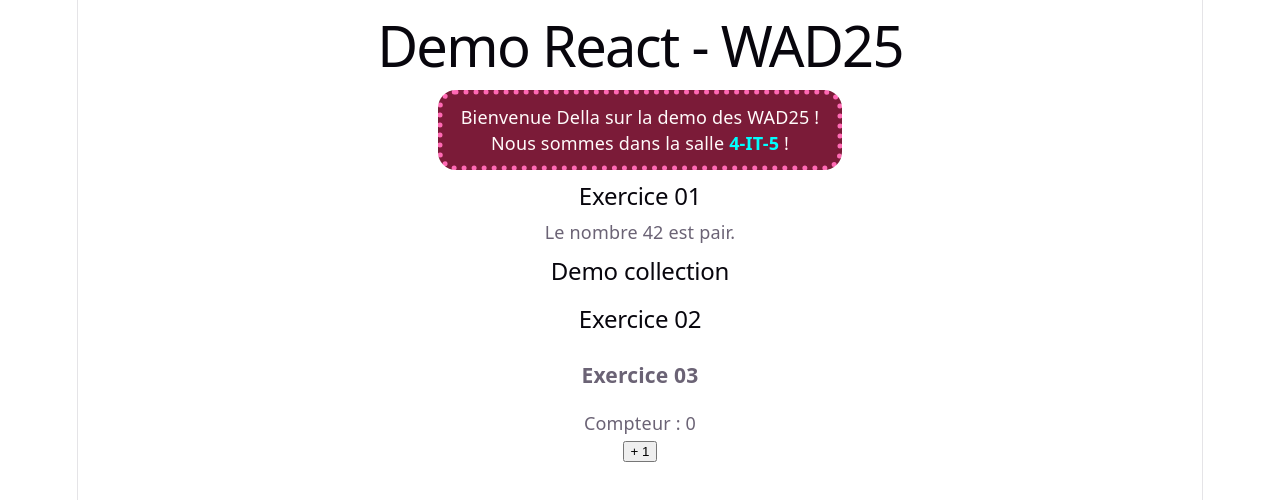
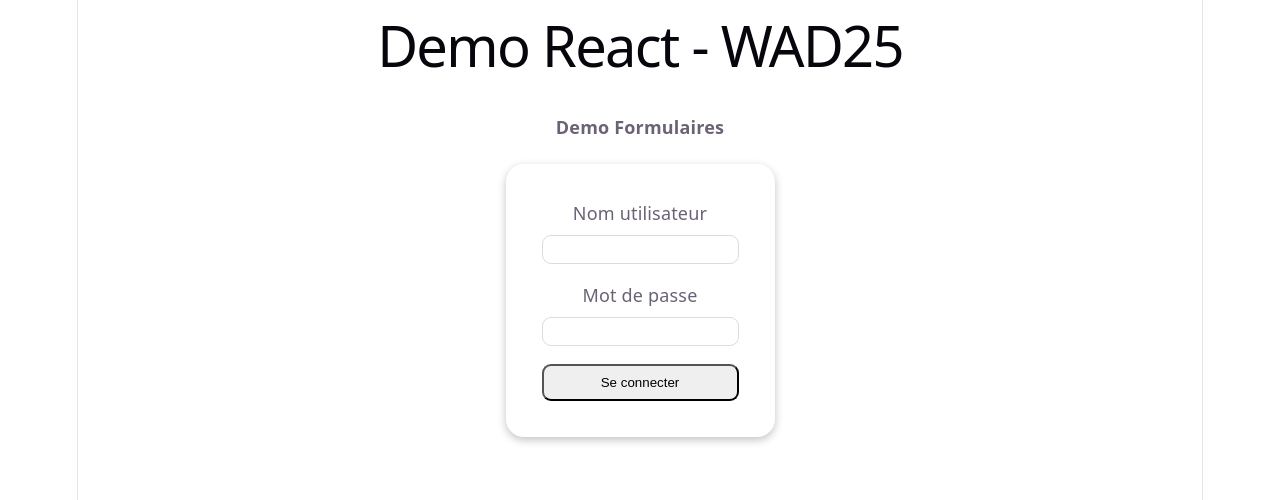
Before and after one commit to Formation-JS/I3_Wad25_React__01_Intro, a React (Vite) app: page / in a window 1280 px wide. Shown: the top 500 px of the page. Built offline with nearby package versions, Linux system fonts and the light colour scheme.

Commit message:
demo formulaire simple avec state

```diff
--- a/src/App.jsx
+++ b/src/App.jsx
@@ -2,6 +2,7 @@
 import Exo01 from './components/Exo/Exo01'
 import Exo02 from './components/Exo/Exo02'
 import Exo03 from './components/Exo/Exo03'
+import { LoginForm } from './components/Formulaires/LoginForm'
 import PokemonTable from './components/PokemonTable/PokemonTable'
 import Welcome from './components/Welcome/Welcome'
 import pokemons from './data/pokemons.json'
@@ -12,21 +13,25 @@
   return (
     <>
       <h1>Demo React - WAD25</h1>
-      <Welcome name="Della" />
+      {/* <Welcome name="Della" /> */}
 
-      <h2>Exercice 01</h2>
-      <Exo01 value={42} />
+      {/* <h2>Exercice 01</h2> */}
+      {/* <Exo01 value={42} /> */}
       {/* <Exo01 value={0} /> */}
       {/* <Exo01 value={13} /> */}
 
-      <h2>Demo collection</h2>
+      {/* <h2>Demo collection</h2> */}
       {/* <PokemonTable pokemons={pokemons} /> */}
 
-      <h2>Exercice 02</h2>
+      {/* <h2>Exercice 02</h2> */}
       {/* <Exo02 products={products} /> */}
 
-      <h3>Exercice 03</h3>
-      <Exo03 />
+      {/* <h3>Exercice 03</h3> */}
+      {/* <Exo03 /> */}
+
+      <h4>Demo Formulaires</h4>
+      <LoginForm />
+
     </>
   )
 }
--- /dev/null
+++ b/src/components/Formulaires/LoginForm.jsx
@@ -0,0 +1,69 @@
+import { useState } from "react";
+import style from "./LoginForm.module.css";
+
+
+//function LoginForm() {}
+
+// autre façon d'écrire les composants : dans des fonctions fléchées
+export const LoginForm = () => {
+    // On utilise la hook useState pour créer une variable d'état qui s'appelle username et une fonction setUserName qui permettra de la modifier
+    const [username, setUserName] = useState("");
+    const [password, setPassword] = useState("");
+    const [success, setSuccess] = useState(); /* valeur par défaut si pas fournie : undefined */
+
+    const changeValueUserName = (event) => {
+        // console.log(event);
+        // event est un objet qui contient toutes les infos sur l'évènement onChange qui vient d'être déclenché
+        // On souhaite récupérer la valeur tapée dans l'input, elle se trouve dans event.target.value
+        console.log(event.target.value);
+
+        // On va appeler la fonction qui permet de modifier le state pour le userName
+        setUserName(event.target.value);
+        setSuccess();
+    }
+
+    const handleSubmit = (event) => {
+        event.preventDefault(); /* annule le comportement par défaut d'un event, ici, annule le fait que le submit recharge la page */
+
+        // ⚠️ On va faire une vérification à l'arrache mais normalement on fait une requête à notre back
+        if(username === 'AurélienS' && password === 'jaimepicsou'){
+            setSuccess(true);
+            setUserName("");
+            setPassword("");
+        }
+        else {
+            setSuccess(false);
+        }
+    }
+
+    return (
+        <div className={style.login}>
+            <form className={style.form} onSubmit={handleSubmit}>
+
+                <div className={style["form-group"]}>
+                    <label htmlFor="username">Nom utilisateur</label>
+                    <input id="username" type="text" value={username} onChange={changeValueUserName} />
+                </div>
+
+                <div className={style["form-group"]}>
+                    <label htmlFor="pwd">Mot de passe</label>
+                    <input id="pwd" type="password"
+                        value={password}
+                        onChange={ (event) => { setPassword(event.target.value); setSuccess(); } }/>
+                </div>
+
+                <button type="submit">Se connecter</button>
+                {
+                    (success ?
+                        <span className={style.success}>Bonjour Aurélien, Picsou est heureux de vous voir.</span>
+                        :
+                        (success === false) ?
+                            <span className={style.fail}>Vos informations de connexion sont éronnées</span>
+                        :
+                        ""
+                    )
+                }
+            </form>
+        </div>
+    )
+}
--- /dev/null
+++ b/src/components/Formulaires/LoginForm.module.css
@@ -0,0 +1,43 @@
+.login {
+
+    width: fit-content;
+    margin: 0 auto;
+    padding: 2rem;
+    border-radius: 1rem;
+
+    box-shadow: rgba(0, 0, 0, 0.24) 0px 3px 8px;
+}
+
+.form {
+    display: flex;
+    flex-direction: column;
+    gap : 1rem;
+
+    button {
+        padding: 0.5rem;
+        border-radius: 0.5rem;
+
+    }
+}
+
+.form-group {
+    display: flex;
+    flex-direction: column;
+    gap : 0.5rem;
+
+    input {
+        height: 1.5rem;
+        padding: 0 0.5rem;
+        border-radius: 0.5rem;
+        border: none;
+        border : 1px solid gainsboro;
+    }
+}
+
+.success {
+    color : green;
+}
+
+.fail {
+    color : darkred;
+}
```
Also changed, not shown: 1 other file (tests, documents, lock files or other folders).
